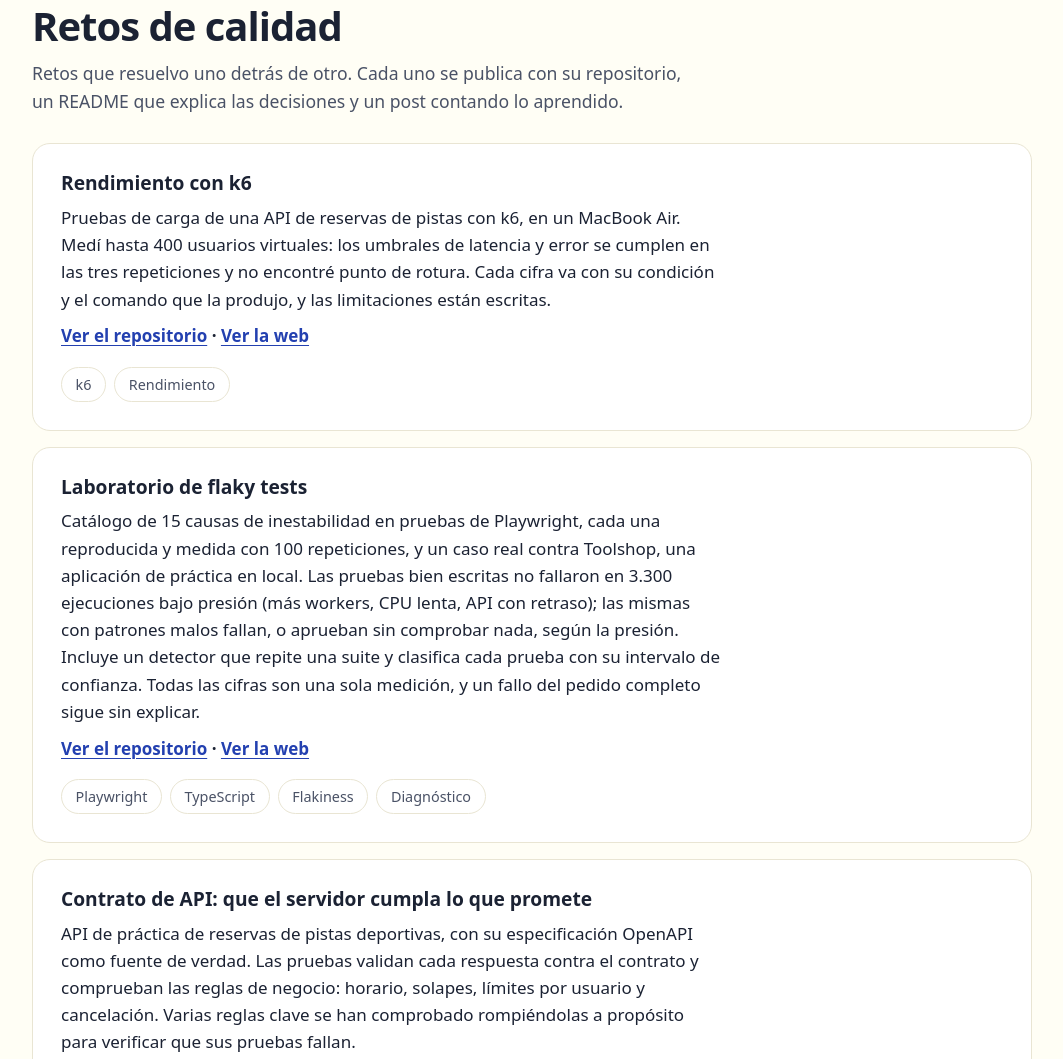
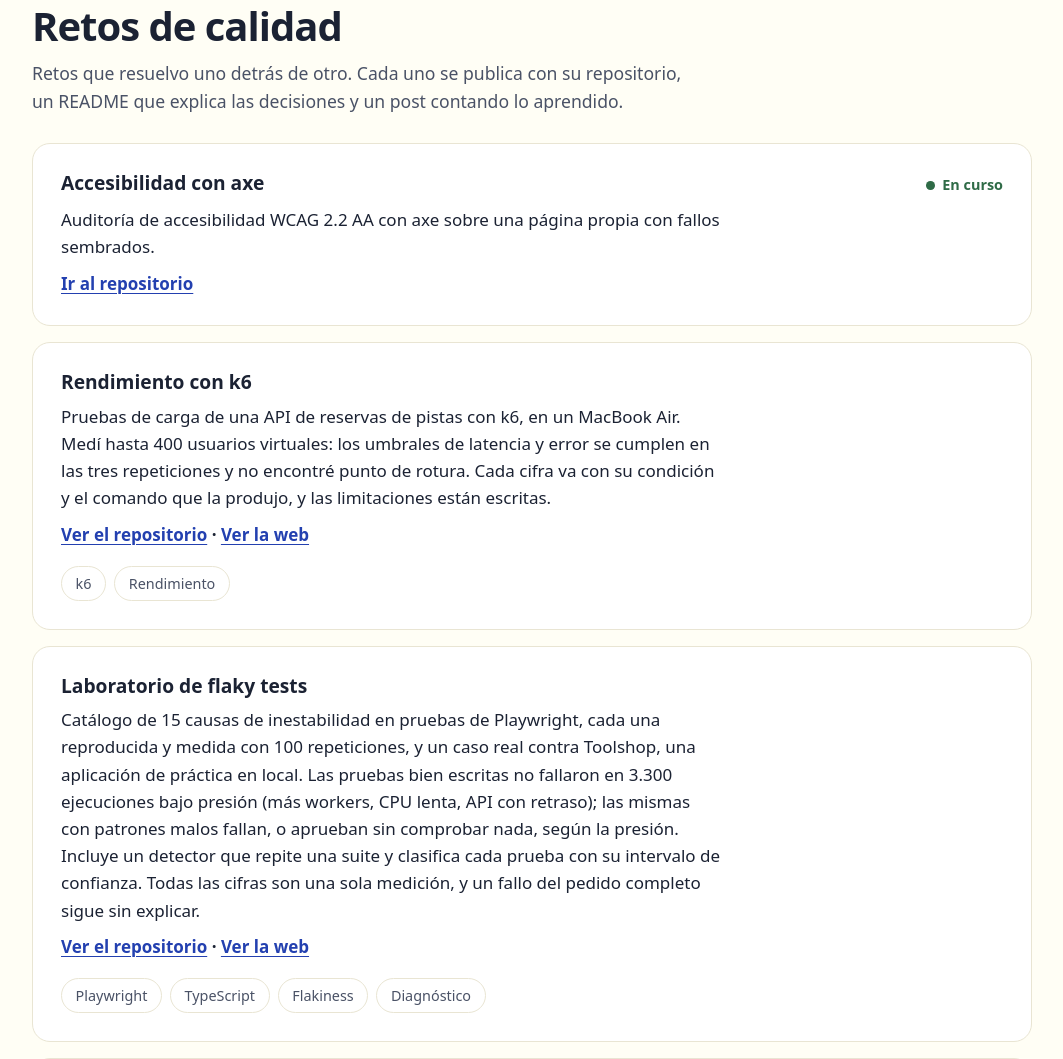
Before and after one commit to BasiMontes/BasiMontes.github.io, a website: page site/index.html in a window 1280 px wide. Shown: the part 5637-6696 px from the top of the page, without its empty margins (108-1171 px from the left). Drawn offline with Linux system fonts and the light colour scheme; a web font is replaced by a local one.

Commit message:
Añade el proyecto de accesibilidad en curso y cierra un </li> que faltaba

```diff
--- a/site/index.html
+++ b/site/index.html
@@ -161,6 +161,14 @@
 <p>Retos que resuelvo uno detrás de otro. Cada uno se publica con su repositorio, un README que explica las decisiones y un post contando lo aprendido.</p>
 </div>
 <ol class="project-list">
+<li class="project card" data-status="en-curso">
+<div class="project-head">
+<h3>Accesibilidad con axe</h3>
+<span class="status">En curso</span>
+</div>
+<p>Auditoría de accesibilidad WCAG 2.2 AA con axe sobre una página propia con fallos sembrados.</p>
+<p class="link"><a href="https://github.com/BasiMontes/a11y-audit-lab" rel="noopener" target="_blank">Ir al repositorio</a></p>
+</li>
 <li class="project card" data-status="terminado">
 <div class="project-head">
 <h3>Rendimiento con k6</h3>
@@ -178,6 +186,7 @@
 <p>Catálogo de 15 causas de inestabilidad en pruebas de Playwright, cada una reproducida y medida con 100 repeticiones, y un caso real contra Toolshop, una aplicación de práctica en local. Las pruebas bien escritas no fallaron en 3.300 ejecuciones bajo presión (más workers, CPU lenta, API con retraso); las mismas con patrones malos fallan, o aprueban sin comprobar nada, según la presión. Incluye un detector que repite una suite y clasifica cada prueba con su intervalo de confianza. Todas las cifras son una sola medición, y un fallo del pedido completo sigue sin explicar.</p>
 <p class="link"><a href="https://github.com/BasiMontes/flaky-test-lab" rel="noopener" target="_blank">Ver el repositorio</a> · <a href="https://basimontes.github.io/flaky-test-lab/" rel="noopener" target="_blank">Ver la web</a></p>
 <ul class="tags"><li>Playwright</li><li>TypeScript</li><li>Flakiness</li><li>Diagnóstico</li></ul>
+</li>
 <li class="project card" data-status="terminado">
 <div class="project-head">
 <h3>Contrato de API: que el servidor cumpla lo que promete</h3>
@@ -198,7 +207,7 @@
 <ul class="tags"><li>Playwright</li><li>TypeScript</li></ul>
 </li>
 </ol>
-<p class="next">Siguientes retos: accesibilidad y seguridad, y evaluación de lo que genera una IA.</p>
+<p class="next">Siguientes retos: seguridad, y evaluación de lo que genera una IA.</p>
 </section>
 <section aria-labelledby="aptitudes-titulo" class="skills" id="aptitudes">
 <div class="section-head">
```
